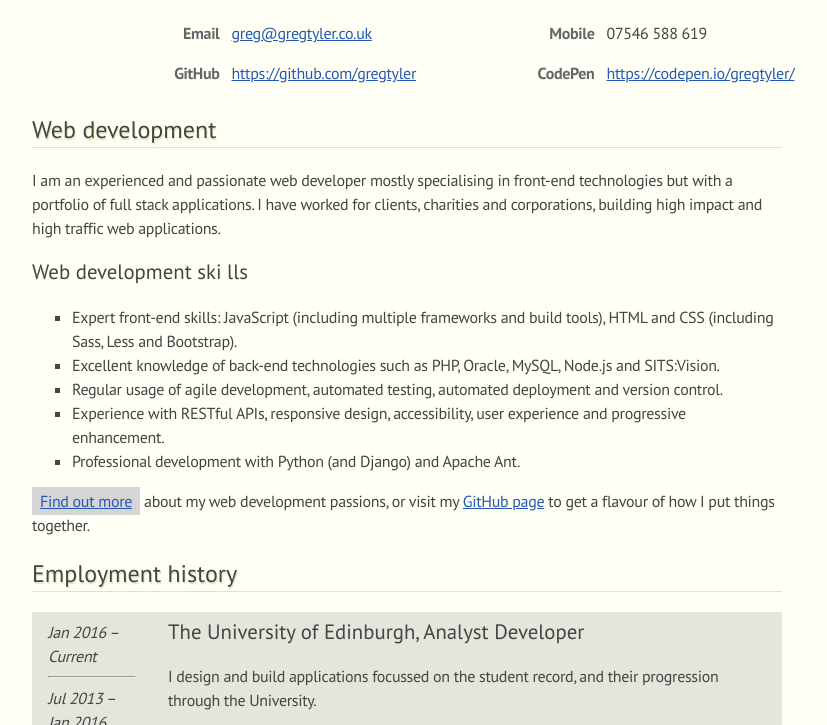
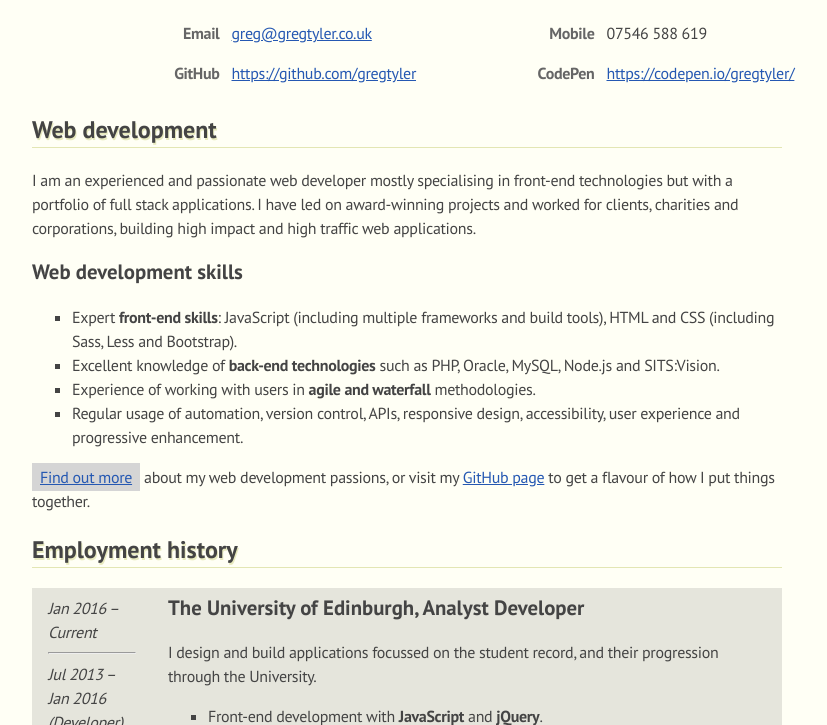
Before and after one commit to gregtyler/CV, a website: page src/index.html in a window 1280 px wide. Shown: the part 115-840 px from the top of the page, without its empty margins (233-1060 px from the left). Drawn offline with Linux system fonts and the light colour scheme.

Commit message:
Reword lede and skills

```diff
--- a/src/index.html
+++ b/src/index.html
@@ -28,15 +28,14 @@
 
 
     <h2 id="dev">Web development</h2>
-    <p>I am an experienced and passionate web developer mostly specialising in front-end technologies but with a portfolio of full stack applications. I have worked for clients, charities and corporations, building high impact and high traffic web applications.</p>
+    <p>I am an experienced and passionate web developer mostly specialising in front-end technologies but with a portfolio of full stack applications. I have led on award-winning projects and worked for clients, charities and corporations, building high impact and high traffic web applications.</p>
 
-    <h3>Web development ski lls</h3>
+    <h3>Web development skills</h3>
     <ul>
-        <li>Expert front-end skills: JavaScript (including multiple frameworks and build tools), HTML and CSS (including Sass, Less and Bootstrap).
-        <li>Excellent knowledge of back-end technologies such as PHP, Oracle, MySQL, Node.js and SITS:Vision.
-        <li>Regular usage of agile development, automated testing, automated deployment and version control.
-        <li>Experience with RESTful APIs, responsive design, accessibility, user experience and progressive enhancement.
-        <li>Professional development with Python (and Django) and Apache Ant.
+        <li>Expert <strong>front-end skills</strong>: JavaScript (including multiple frameworks and build tools), HTML and CSS (including Sass, Less and Bootstrap).
+        <li>Excellent knowledge of <strong>back-end technologies</strong> such as PHP, Oracle, MySQL, Node.js and SITS:Vision.
+        <li>Experience of working with users in <strong>agile and waterfall</strong> methodologies.
+        <li>Regular usage of automation, version control, APIs, responsive design, accessibility, user experience and progressive enhancement.
     </ul>
 
     <p class="js-only"><a href="#dev-love" class="toggler">Find out more</a> about my web development passions, or visit my <a href="https://github.com/gregtyler">GitHub page</a> to get a flavour of how I put things together.</p>
--- a/src/style.css
+++ b/src/style.css
@@ -17,7 +17,6 @@ body {
 }
 
 h1, h2, h3, h4, h5, h6 {
-    font-weight: normal;
     letter-spacing: 0;
 }
 
```
